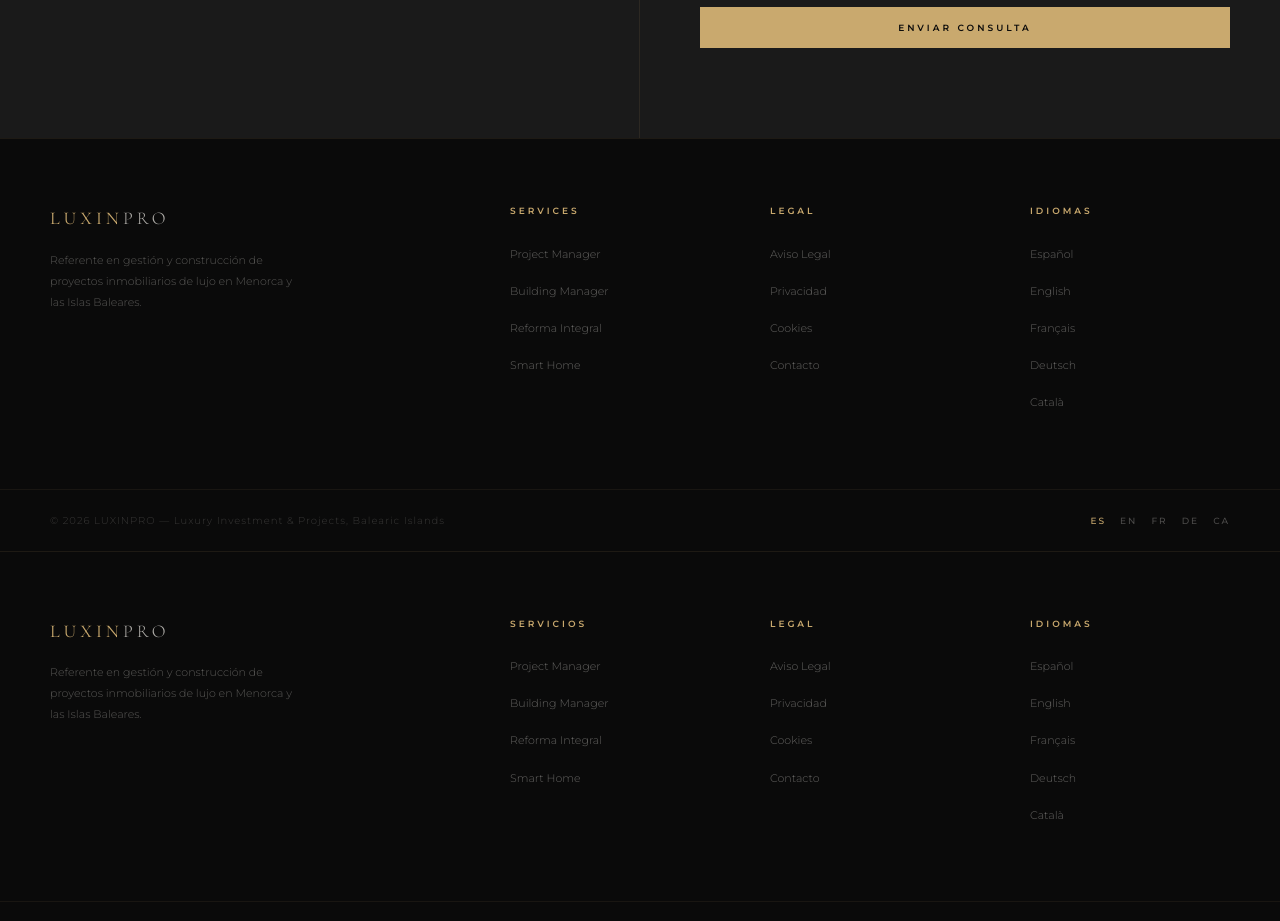
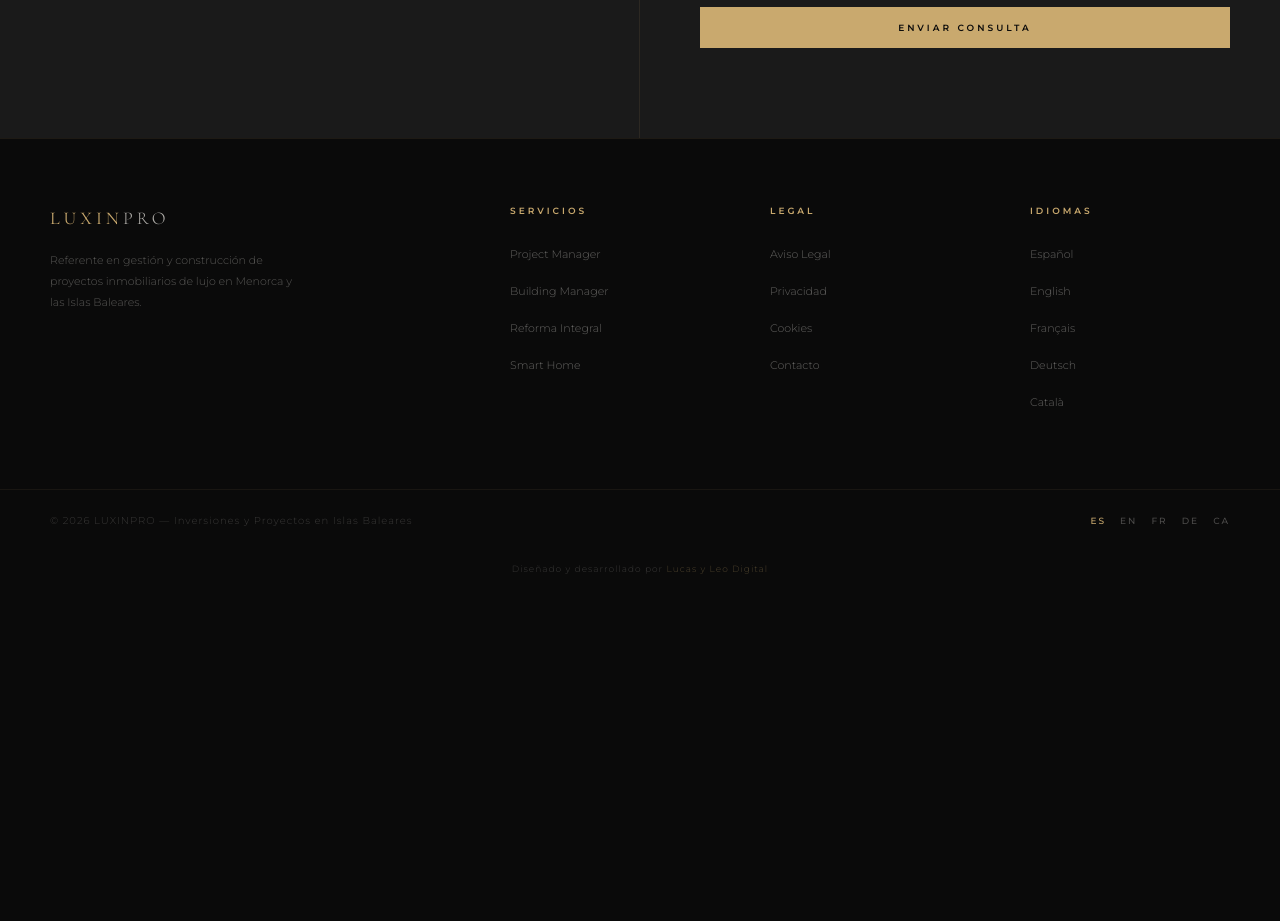
Before and after one commit to Polchu2899/Luxinpro, a plain HTML site: page index.html in a window 1280 px wide. Shown: the part 4920-5841 px from the top of the page. After the commit the page ends 5496 px from the top, so only its background shows below. Drawn offline with nearby package versions, Linux system fonts and the light colour scheme.

Commit message:
fix: Remove duplicate footer from index.html
The ES index.html had a stale English footer block left from a previous
edit, making the footer appear twice. Removed the erroneous first block.

Co-Authored-By: Claude Sonnet 4.6 <noreply@anthropic.com>

```diff
--- a/index.html
+++ b/index.html
@@ -700,52 +700,6 @@ section { padding:100px 50px; }
   </div>
 </div>
 
-<footer>
-  <div class="footer-main">
-    <div class="footer-brand">
-      <a href="index.html" class="logo">LUXIN<span>PRO</span></a>
-      <p>Referente en gestión y construcción de proyectos inmobiliarios de lujo en Menorca y las Islas Baleares.</p>
-    </div>
-    <div class="footer-col">
-      <h5>Services</h5>
-      <ul>
-        <li><a href="index.html#servicios">Project Manager</a></li>
-        <li><a href="index.html#servicios">Building Manager</a></li>
-        <li><a href="instalaciones.html">Reforma Integral</a></li>
-        <li><a href="instalaciones.html">Smart Home</a></li>
-      </ul>
-    </div>
-    <div class="footer-col">
-      <h5>Legal</h5>
-      <ul>
-        <li><a href="aviso-legal.html">Aviso Legal</a></li>
-        <li><a href="privacidad.html">Privacidad</a></li>
-        <li><a href="cookies.html">Cookies</a></li>
-        <li><a href="index.html#contacto">Contacto</a></li>
-      </ul>
-    </div>
-    <div class="footer-col">
-      <h5>Idiomas</h5>
-      <ul>
-        <li><a href="index.html">Español</a></li>
-        <li><a href="en/index.html">English</a></li>
-        <li><a href="fr/index.html">Français</a></li>
-        <li><a href="de/index.html">Deutsch</a></li>
-        <li><a href="ca/index.html">Català</a></li>
-      </ul>
-    </div>
-  </div>
-  <div class="footer-bottom">
-    <p>© 2026 LUXINPRO — Luxury Investment & Projects, Balearic Islands</p>
-    <div class="footer-lang-switcher">
-      <a href="index.html" class="active">ES</a>
-      <a href="en/index.html" >EN</a>
-      <a href="fr/index.html" >FR</a>
-      <a href="de/index.html" >DE</a>
-      <a href="ca/index.html" >CA</a>
-    </div>
-  </div>
-</footer>
 <script data-cfasync="false" src="/cdn-cgi/scripts/5c5dd728/cloudflare-static/email-decode.min.js"></script><script>
 
 const CK=[{id:'necessary',l:'Cookies necesarias',d:'Esenciales para el funcionamiento.',locked:true,v:true},{id:'analytics',l:'Cookies analíticas',d:'Estadísticas de visitas.',locked:false,v:false},{id:'marketing',l:'Cookies de marketing',d:'Publicidad relevante.',locked:false,v:false},{id:'preferences',l:'Cookies de preferencias',d:'Idioma y personalización.',locked:false,v:true}];
```
